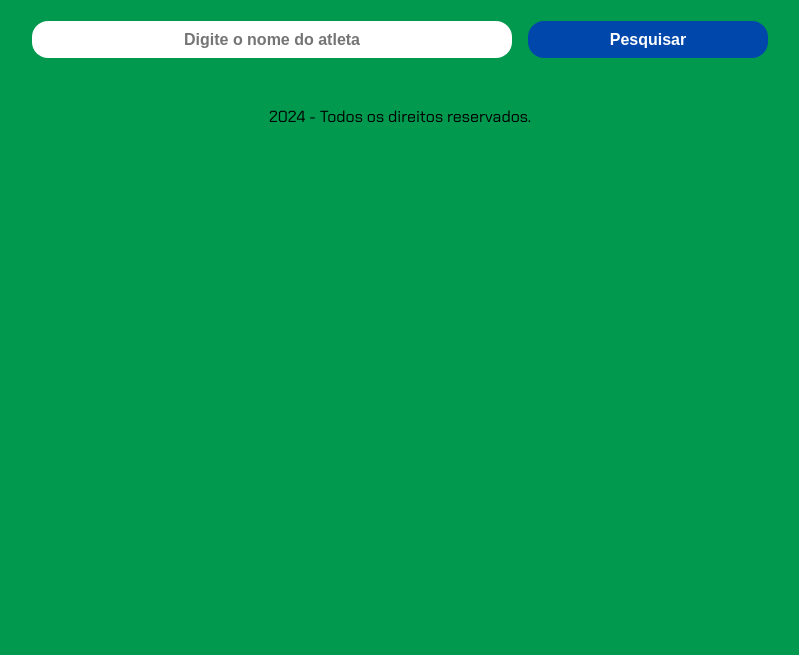
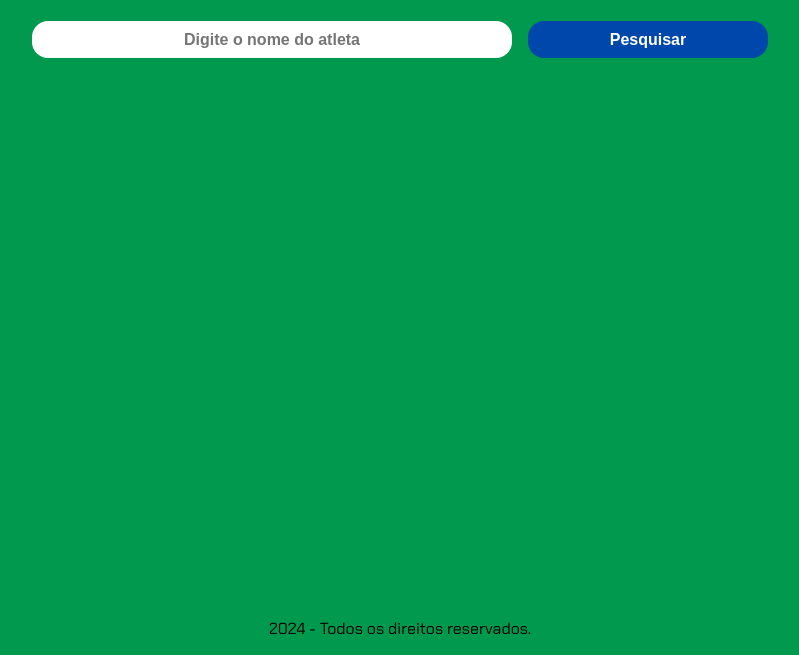
Before and after one commit to samuelcarneiro/atletas-do-brasil, a plain HTML site: page index.html in a window 1280 px wide. Shown: the part 190-845 px from the top of the page, without its empty margins (240-1039 px from the left). Before the commit the page ends 800 px from the top, so only its background shows below. Drawn offline with Linux system fonts and the light colour scheme.

Commit message:
Alteração na altura em que os resultados da pesquisa aparecem na tela.

```diff
--- a/styles.css
+++ b/styles.css
@@ -97,7 +97,7 @@ section button:hover {
     gap: 1rem;
     margin-top: 1.5rem;
     padding: 0 1rem;
-    /* height: 32rem; */
+    height: 32rem;
     border-radius: 0.6rem;
 }
 
```
